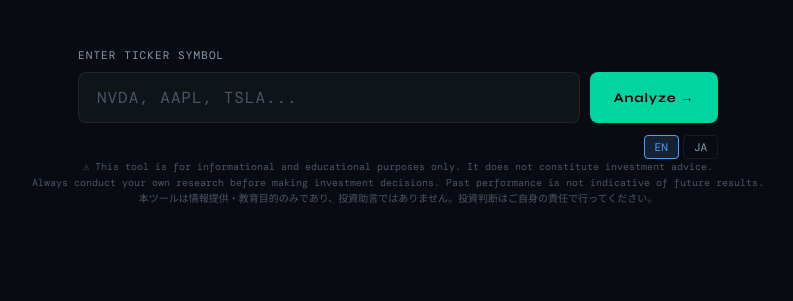
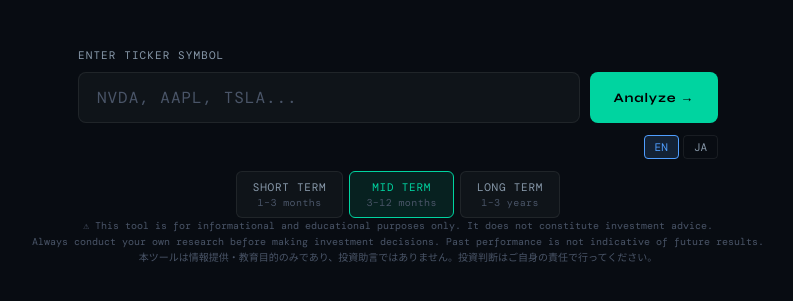
Before and after one commit to keitaroGit/decision-engine, a Flask app: page / in a window 1280 px wide. Shown: the part 81-382 px from the top of the page, without its empty margins (242-1035 px from the left). Run offline with Flask 3, Linux system fonts and the light colour scheme.

Commit message:
feat: add short/mid/long term horizon selector

```diff
--- a/app.py
+++ b/app.py
@@ -177,7 +177,7 @@ Always output in this EXACT JSON format:
   "catalysts_ja": ["カタリスト1", "カタリスト2"]
 }"""
 
-def run_analysis(ticker, overview, quote, earnings, macro):
+def run_analysis(ticker, overview, quote, earnings, macro, horizon="mid"):
     prompt = f"""Analyze {ticker} using the 3-layer framework.
 
 COMPANY DATA:
@@ -206,7 +206,24 @@ USD/JPY: {macro.get('usdyen')} | EUR/USD: {macro.get('eurusd')}
 
 Company Description: {overview.get('description')}
 
-Apply the 3-layer framework. Output ONLY valid compact JSON (no markdown, no line breaks in strings). Keep each key_points list to max 2 items. Keep descriptions under 100 chars each."""
+INVESTMENT HORIZON: {horizon_label}
+{horizon_context}
+
+Apply the 3-layer framework with the above horizon in mind. Weight your scoring accordingly.
+Output ONLY valid compact JSON (no markdown, no line breaks in strings). Keep each key_points list to max 2 items. Keep descriptions under 100 chars each."""
+
+    horizon_labels = {
+        'short': 'SHORT TERM (1-3 months)',
+        'mid':   'MID TERM (3-12 months)',
+        'long':  'LONG TERM (1-3 years)',
+    }
+    horizon_contexts = {
+        'short': 'Focus on: technicals, supply/demand, IV, short interest, near-term catalysts. Layer 3 (valuation/momentum) is most important. Verdict: is NOW a good entry point?',
+        'mid':   'Focus on: earnings momentum, guidance, sector rotation, margin trends. Layer 2 (fundamentals) is most important. Verdict: will next earnings cycle drive upside?',
+        'long':  'Focus on: competitive moat, TAM, management quality, macro cycle positioning, balance sheet. Layer 1 (macro) + business durability are most important. Verdict: is this a 3-year compounder?',
+    }
+    horizon_label = horizon_labels.get(horizon, horizon_labels['mid'])
+    horizon_context = horizon_contexts.get(horizon, horizon_contexts['mid'])
 
     try:
         msg = client.messages.create(
@@ -251,6 +268,7 @@ def analyze():
     if not ticker:
         return jsonify({'error': 'Ticker required'}), 400
 
+    horizon  = data.get('horizon', 'mid')
     overview = get_overview(ticker)
     quote    = get_quote(ticker)
     earnings = get_earnings(ticker)
@@ -259,12 +277,13 @@ def analyze():
     if overview.get('name') == ticker and overview.get('sector') == 'N/A':
         return jsonify({'error': f'Ticker "{ticker}" not found. Please check the symbol.'}), 404
 
-    result = run_analysis(ticker, overview, quote, earnings, macro)
+    result = run_analysis(ticker, overview, quote, earnings, macro, horizon)
     if 'error' in result:
         return jsonify(result), 500
 
     return jsonify({
         'ticker':   ticker,
+        'horizon':  horizon,
         'name':     overview.get('name'),
         'price':    quote.get('price'),
         'change':   quote.get('change_pct'),
--- a/templates/index.html
+++ b/templates/index.html
@@ -133,6 +133,15 @@ header{background:var(--surface);border-bottom:1px solid var(--border);padding:1
 .chip-buy{color:var(--buy)}
 .chip-watch{color:var(--watch)}
 .chip-pass{color:var(--pass)}
+.horizon-wrap{display:flex;gap:6px;margin-top:12px;justify-content:center}
+.horizon-btn{background:var(--surface);border:1px solid var(--border);border-radius:6px;padding:8px 16px;font-size:11px;font-family:'DM Mono',monospace;letter-spacing:.07em;color:var(--text2);cursor:pointer;transition:all .15s;text-align:center}
+.horizon-btn:hover{border-color:var(--accent2);color:var(--accent2)}
+.horizon-btn.active{border-color:var(--accent);background:rgba(0,212,160,0.1);color:var(--accent)}
+.horizon-sub{font-size:10px;color:var(--text3);margin-top:2px;letter-spacing:.04em}
+.horizon-tag{font-size:10px;padding:2px 7px;border-radius:3px;font-family:'DM Mono',monospace;font-weight:600;display:inline-block;margin-left:8px;vertical-align:middle}
+.horizon-short{background:rgba(239,68,68,0.15);color:#fca5a5}
+.horizon-mid{background:rgba(79,158,255,0.15);color:#93c5fd}
+.horizon-long{background:rgba(0,212,160,0.15);color:var(--accent)}
 </style>
 </head>
 <body>
@@ -156,6 +165,17 @@ header{background:var(--surface);border-bottom:1px solid var(--border);padding:1
   <div class="lang-toggle">
     <button class="lang-btn active" id="btn-en" onclick="setLang('en')">EN</button>
     <button class="lang-btn" id="btn-ja" onclick="setLang('ja')">JA</button>
+  </div>
+  <div class="horizon-wrap">
+    <button class="horizon-btn" id="h-short" onclick="setHorizon('short',this)">
+      <div>SHORT TERM</div><div class="horizon-sub">1–3 months</div>
+    </button>
+    <button class="horizon-btn active" id="h-mid" onclick="setHorizon('mid',this)">
+      <div>MID TERM</div><div class="horizon-sub">3–12 months</div>
+    </button>
+    <button class="horizon-btn" id="h-long" onclick="setHorizon('long',this)">
+      <div>LONG TERM</div><div class="horizon-sub">1–3 years</div>
+    </button>
   </div>
 </div>
 
@@ -181,6 +201,7 @@ header{background:var(--surface);border-bottom:1px solid var(--border);padding:1
 
 <script>
 var LANG = 'en';
+var HORIZON = 'mid';
 var searchHistory = JSON.parse(localStorage.getItem('de_history') || '[]');
 
 function setLang(l) {
@@ -299,7 +320,9 @@ function renderResult(data) {
     '<div class="verdict-card '+vc+'">' +
       '<div class="verdict-header">' +
         '<div class="ticker-block">' +
-          '<div class="ticker">'+data.ticker+'</div>' +
+          '<div class="ticker">'+data.ticker+
+            '<span class="horizon-tag horizon-'+(data.horizon||'mid')+'">'+(data.horizon||'mid').toUpperCase()+'</span>'+
+          '</div>' +
           '<div class="company">'+data.name+'</div>' +
           '<div class="price" style="margin-top:6px">' +
             '<span style="font-family:\'DM Mono\',monospace;font-size:18px;font-weight:600">$'+data.price+'</span> ' +
@@ -401,7 +424,7 @@ async function analyze() {
     var resp = await fetch('/api/analyze', {
       method: 'POST',
       headers: {'Content-Type':'application/json'},
-      body: JSON.stringify({ticker: ticker})
+      body: JSON.stringify({ticker: ticker, horizon: HORIZON})
     });
     var data = await resp.json();
     clearInterval(interval);
```
